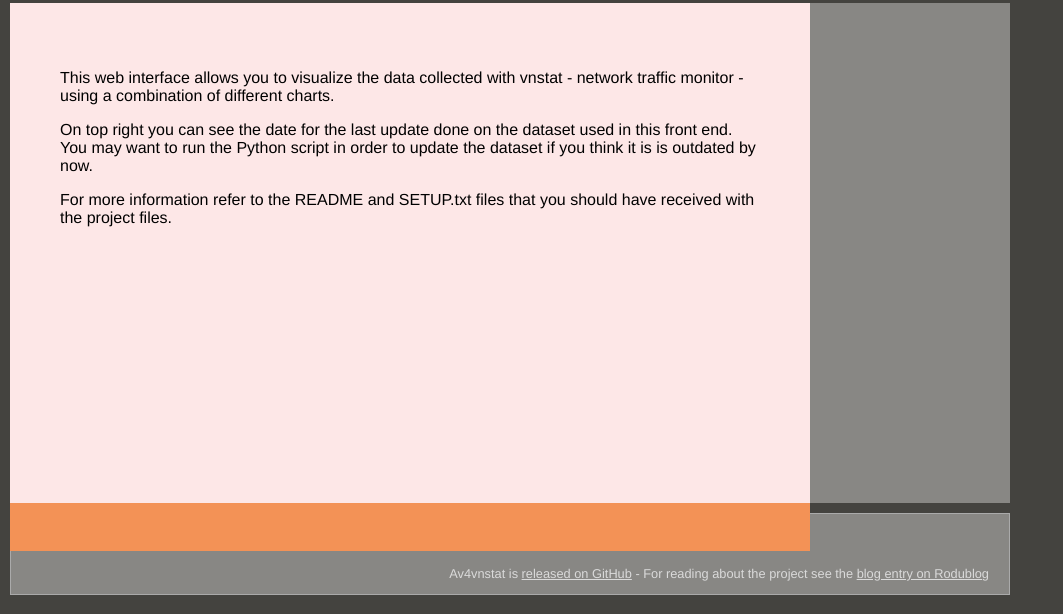
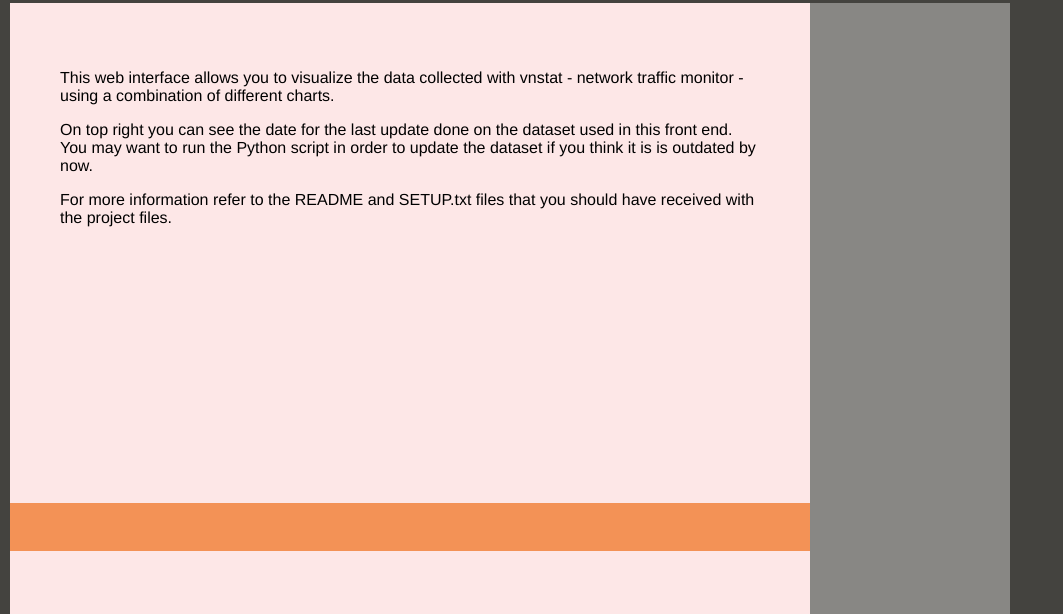
Before and after one commit to Rodu/av4vnstat, a plain HTML site: page av4vnstatweb/example.html in a window 1280 px wide. Shown: the part 119-733 px from the top of the page, without its empty margins (0-1063 px from the left). Drawn offline with nearby package versions, Linux system fonts and the light colour scheme; files that its build step writes are made by us from their sources; files whose address does not match are found by name.

Commit message:
Put back initial height settings

```diff
--- a/av4vnstatweb/resources/css/vnstat.css
+++ b/av4vnstatweb/resources/css/vnstat.css
@@ -63,7 +63,6 @@ html, body {
 	width: 80%;
     float: left;
     background-color: #fde7e7;
-    height: 500px;
 }
 
 #home {
@@ -113,6 +112,11 @@ html, body {
     background-color: #f39256;
     background-image: url('../images/tabs_background.gif');
     padding-left: 3%;
+}
+
+.chartsContainer,
+.chartsDescription {
+    height: 500px;
 }
 
 .chartContainer {
```
